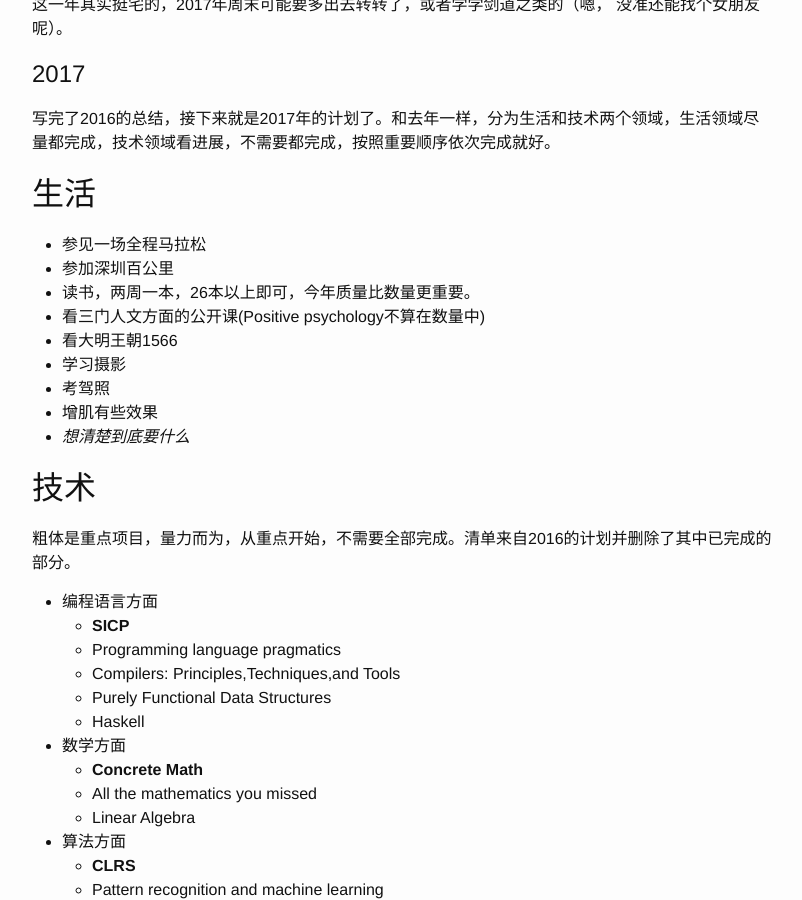
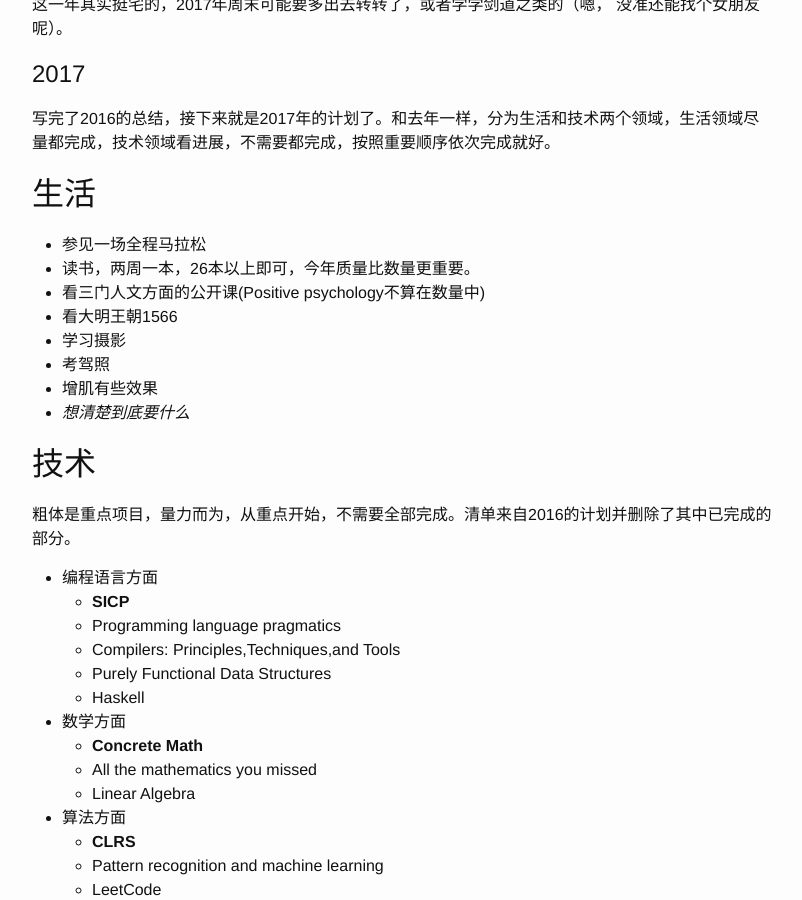
Before and after one commit to YorkShen/YorkShen.github.io, a Jekyll site: the page built from _posts/2017-01-21-year-conclusions-year-resolutions.md, in a window 1280 px wide and 900 px high, scrolled down 5668 px. Shown: the whole window, without its empty margins (238-1040 px from the left). Built offline with Jekyll 4.4.1, drawn with Linux system fonts in a browser that asks for light colours.

Commit message:
- remove sz100

```diff
--- a/_posts/2017-01-21-year-conclusions-year-resolutions.md
+++ b/_posts/2017-01-21-year-conclusions-year-resolutions.md
@@ -57,7 +57,6 @@
 ## 生活
 
 * 参见一场全程马拉松
-* 参加深圳百公里
 * 读书，两周一本，26本以上即可，今年质量比数量更重要。
 * 看三门人文方面的公开课(Positive psychology不算在数量中)
 * 看大明王朝1566
```
